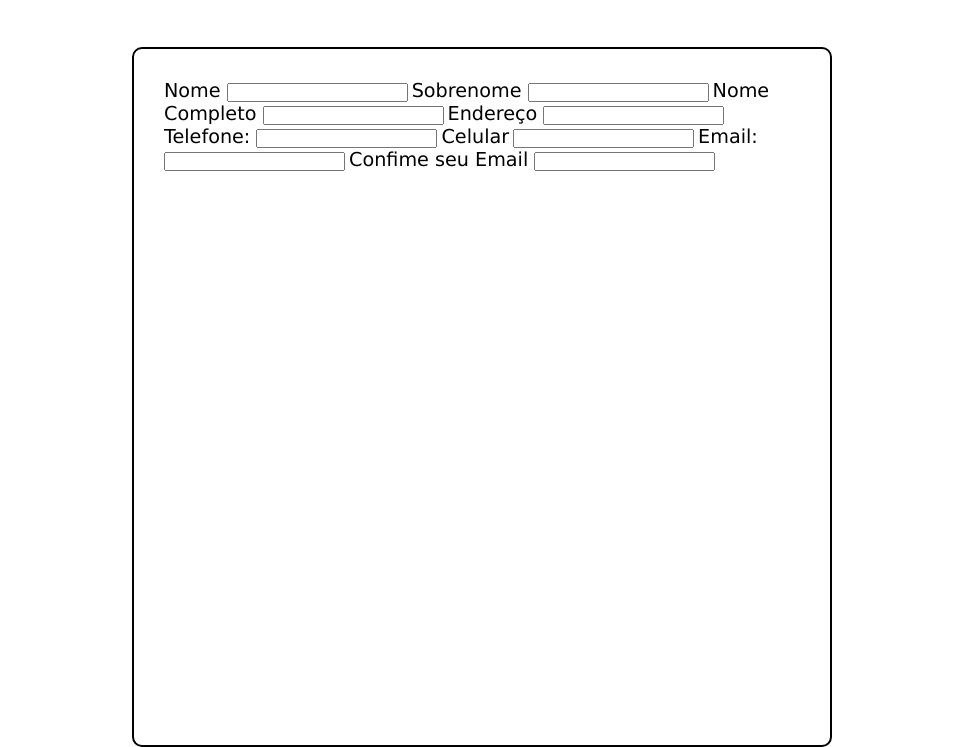
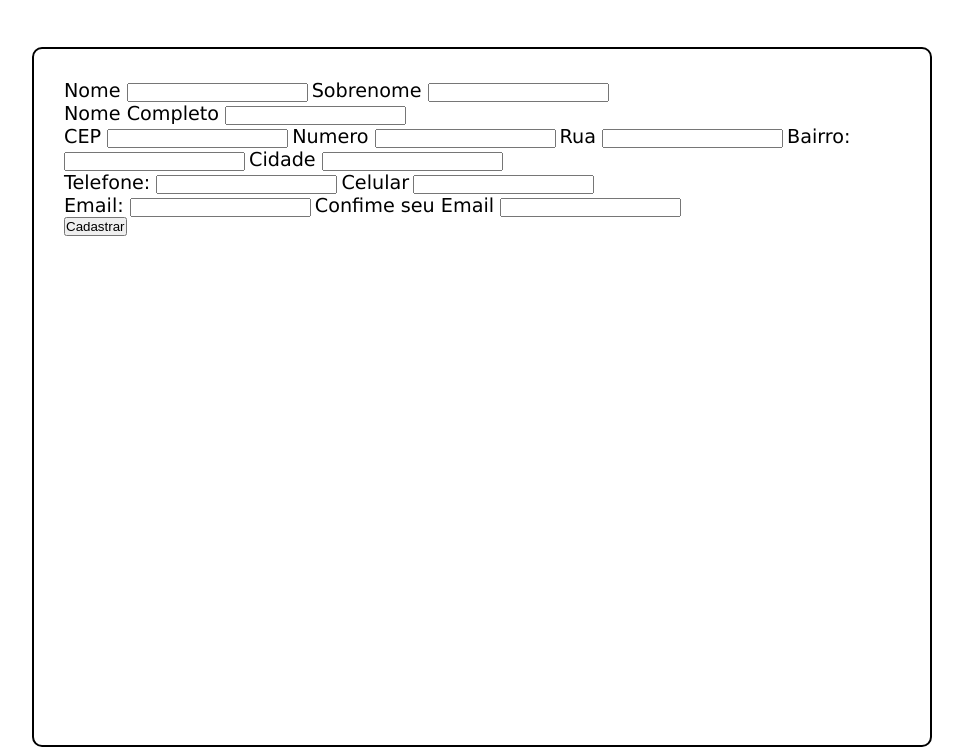
Before and after one commit to pradoRebeca/fomulario-cadastro, a plain HTML site: page index.html in a window 1280 px wide. Shown: the part 63-810 px from the top of the page, without its empty margins (158-1121 px from the left). Drawn offline with Linux system fonts and the light colour scheme.

Commit message:
botão Calular

```diff
--- a/css/style.css
+++ b/css/style.css
@@ -25,7 +25,7 @@ h1{
 }
 
 form{
-    width: 700px;
+    width: 900px;
     height: 700px;
     border: 2px solid black;
     margin-right: auto;
--- a/index.html
+++ b/index.html
@@ -17,29 +17,56 @@
         </h1>
     </header>
     <form action="" method="post">
+        <div>
             <label> Nome </label>
-        <input id="txtNome">
+            <input id="txtNome" type="text" maxlength="20">
 
             <label> Sobrenome </label>
-        <input id="txtSobrenome">
+            <input id="txtSobrenome" type="text" maxlength="50">
+        </div>
 
+        <div>
             <label> Nome Completo </label>
             <input id="txtNomeCompleto">
+        </div>
 
-        <label> Endereço </label>
-        <input id="txtEndereco">
+        <div>
+            <label> CEP </label>
+            <input  id="txtCep" type="number">
 
+            <label> Numero </label>
+            <input id="txtNumero">
+
+            <label> Rua </label>
+            <input id="txtRua">
+
+            <label> Bairro: </label>
+            <input id="txtBairro">
+
+            <label> Cidade </label>
+            <input id="txtCidade">
+        </div>
+
+        <div>
             <label> Telefone: </label>
             <input id="txtTelefone">
 
             <label> Celular</label>
             <input id="txtCelular">
+        </div>
 
+       <div>
             <label> Email: </label>
             <input id="txtEmail">
 
             <label> Confime seu Email </label>
             <input id="txtConfEmail">
+        </div>
+
+
+        <div>
+            <input type="button" value="Cadastrar">
+        </div>
     </form>
 
     <footer>
```
Lines whose indentation alone changed are shown as unchanged.
